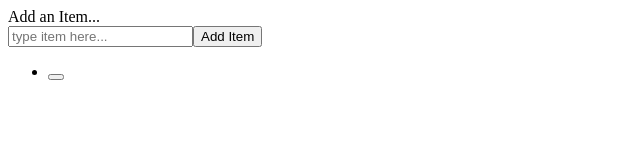
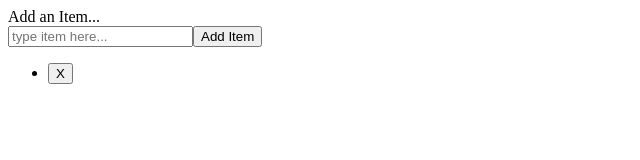
Before and after one commit to Mbanks1/to-do-, a React (Create React App) app: page / in a window 1280 px wide. Both pictures are taken after typing "Sample" into the empty fields and a click on the button "Add Item". Shown: the top 160 px of the page, without its empty margins (0-640 px from the left). Built offline with nearby package versions, Linux system fonts and the light colour scheme.

Commit message:
rendering bullet points

```diff
--- a/src/App.js
+++ b/src/App.js
@@ -5,10 +5,11 @@ class App extends Component {
   super(props);
 
   this.state={
-    newItem:"",
-    list: []
+    list: [],
+    newItem:""
     }
   };
+
   updateInput(key, value){
     //update react state
     this.setState({
@@ -16,10 +17,18 @@ class App extends Component {
     })
   }
 
+  deleteItem(id){
+    //copy current list of items
+    const list = [...this.state.list];
+    //filter out item being deleted
+    const updatedList = list.filter(item => item.id !== id);
+
+    this.setState({list: updatedList})
+  }
 
   addItem(){
     // create item with unique id
-    const newItem= {
+    const newItem={
     id: 1 + Math.random(),
     value: this.state.newItem.slice()
     };
@@ -30,7 +39,7 @@ class App extends Component {
     //update state with new list and rest newItem input
     this.setState({
       list,
-      newItem:"",
+      newItem:""
     })
   };
 
@@ -42,7 +51,8 @@ class App extends Component {
         <input
         type="text"
         placeholder="type item here..."
-        value={e => this.updateInput("newItem", e.target.value)}
+        value={this.state.newItem}
+        onChange={e => this.updateInput("newItem", e.target.value)}
         />
         <button
         onClick={() => this.addItem()}
@@ -52,8 +62,10 @@ class App extends Component {
         <ul>
           {this.state.list.map(item => {
             return(
-              <li key={item.id}>{item.value.id}
-              <button onClick={() => this.deleteItem(item.id)}> </button>
+              <li key={item.id}>
+              {item.value.id}
+              <button
+              onClick={() => this.deleteItem(item.id)}> X </button>
               </li>
             )
           })}
```
Also changed, not shown: 1 other file (tests, documents, lock files or other folders).
